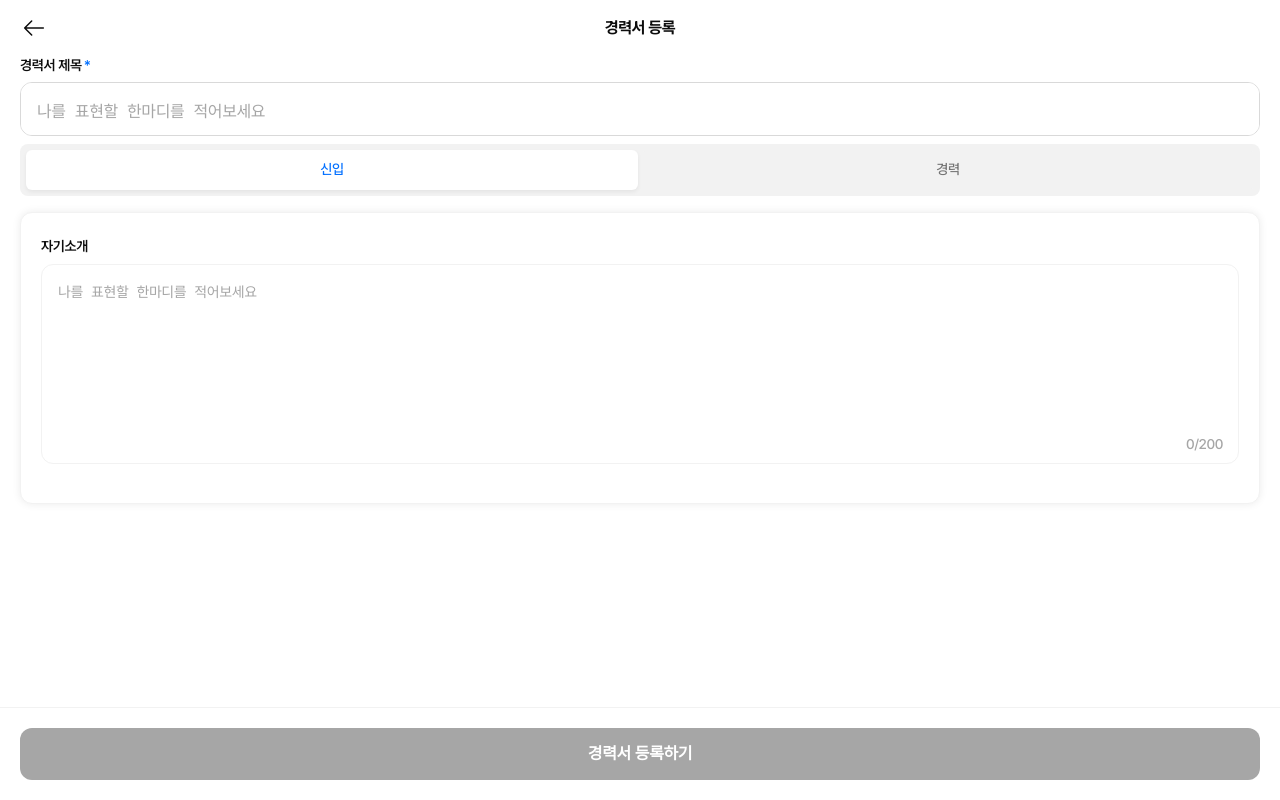
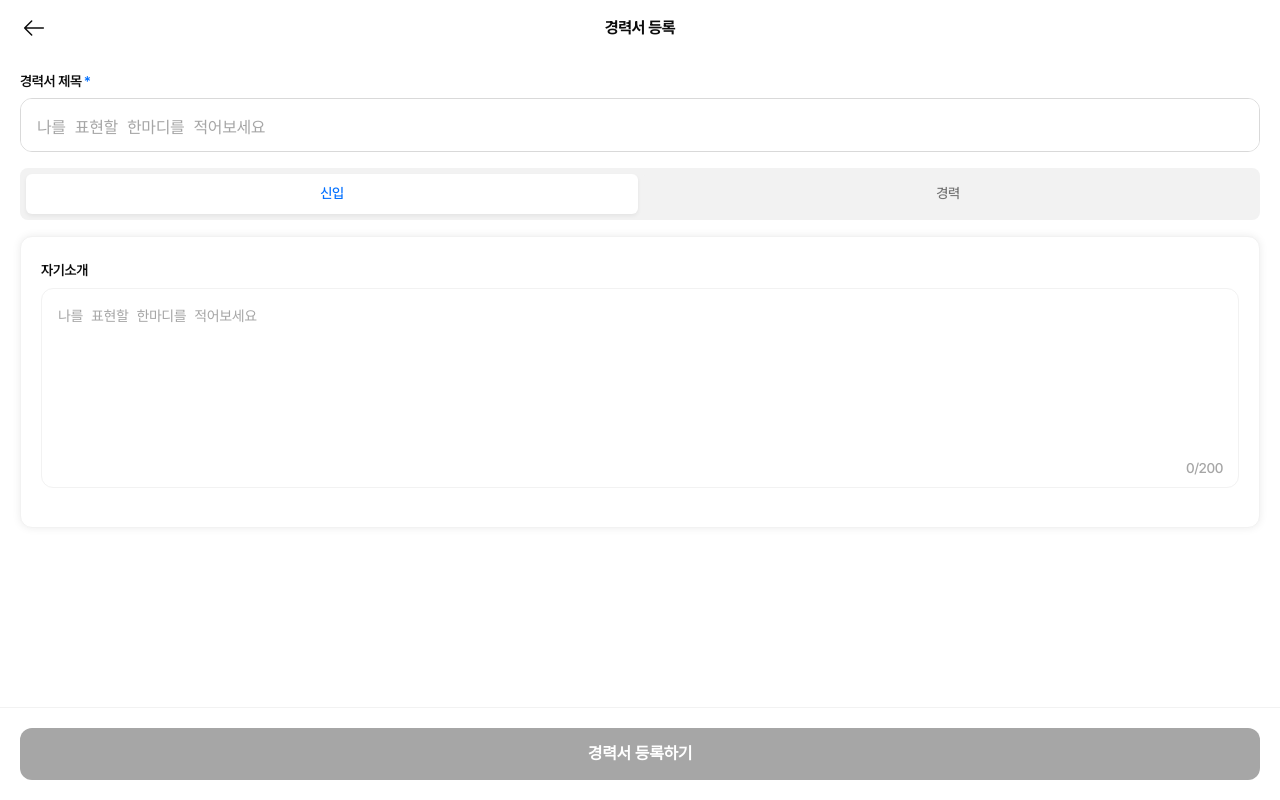
Before and after one commit to Early-Us/BeCareful-Client, a React (Vite) app: page /career/edit in a window 1280 px wide. Built offline with nearby package versions, Linux system fonts and the light colour scheme.

Commit message:
style: 경력서 등록하기 margin 수정

```diff
--- a/src/page/MyPage/EditCareer.tsx
+++ b/src/page/MyPage/EditCareer.tsx
@@ -74,6 +74,7 @@ const InputWrapper = styled.div`
   display: flex;
   flex-direction: column;
   gap: 6px;
+  margin-top: 16px;
 `;
 
 const InputFieldLabelWrapper = styled.div`
@@ -127,5 +128,5 @@ const TabWrapper = styled.div`
   justify-content: center;
   align-items: center;
   gap: 16px;
-  margin-top: 8px;
+  margin-top: 16px;
 `;
```
